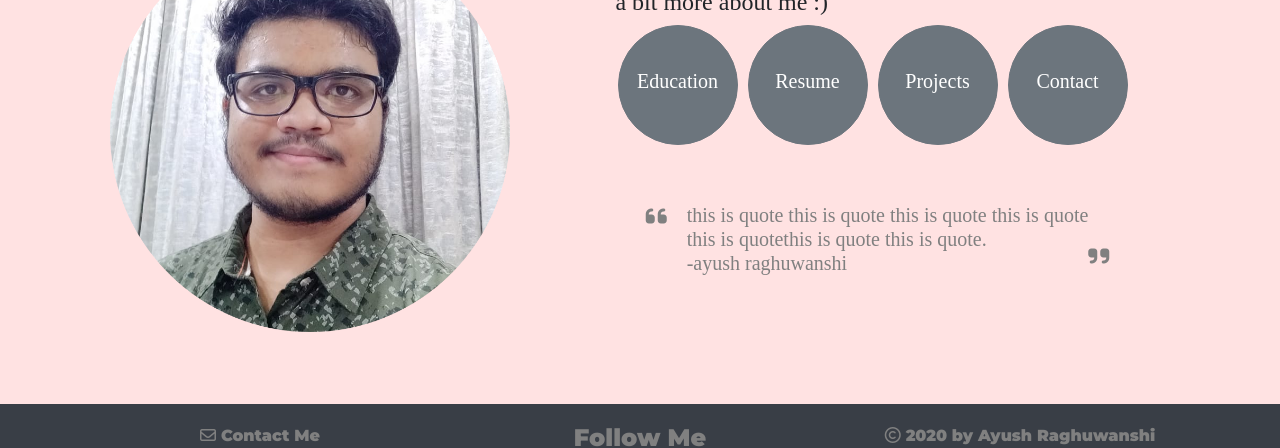
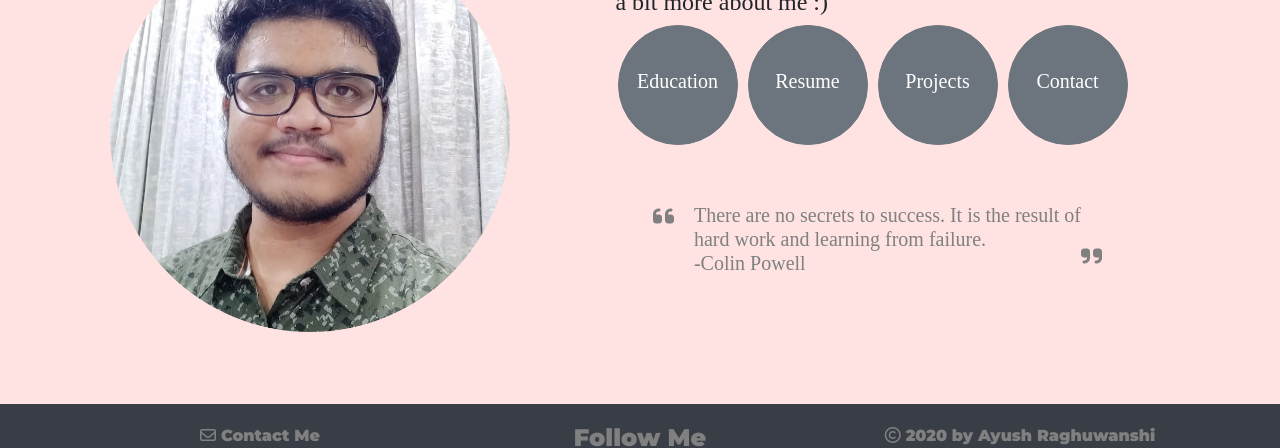
Before and after one commit to ayushraghuwanshi7500/personal-website, a plain HTML site: page index.html in a window 1280 px wide. Shown: the part 284-732 px from the top of the page. Drawn offline with nearby package versions, Linux system fonts and the light colour scheme.

Commit message:
Update index.html

```diff
--- a/index.html
+++ b/index.html
@@ -81,7 +81,8 @@
 				<div class="row justify-content-md-center justify-content-center body-text" id="directs">
 					<h4 class="quote-left"><i class="fa fa-quote-left" aria-hidden="true"></i></h4><br>
 
-					<h5 class="quote-text">this is quote this is quote this is quote this is quote<br>this is quotethis is quote this is quote.<br> -ayush raghuwanshi</h5><br>
+					<h5 class="quote-text">There are no secrets to success. It is the result of <br>hard work and learning from failure.
+<br> -Colin Powell<br></h5><br>
 					<h4 class="quote-right"><i class="fa fa-quote-right" aria-hidden="true"></i></h4>
 
 				</div>
```
